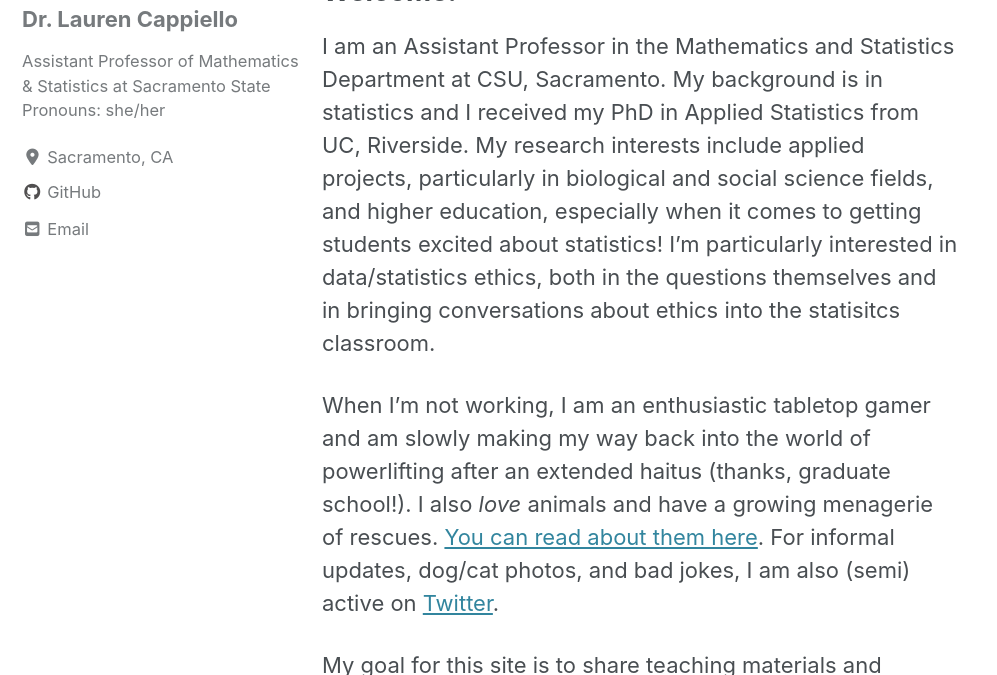
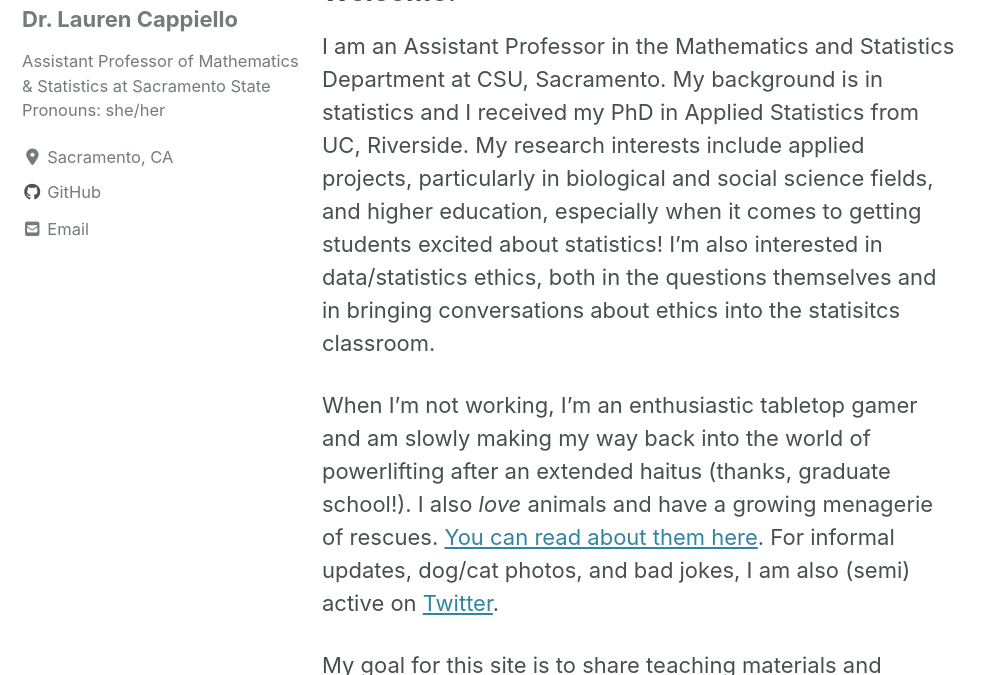
Before and after one commit to lgpcappiello/lgpcappiello.github.io, a Jekyll site: the page built from index.md, in a window 1280 px wide and 900 px high, cut to the strip 225-900 px from the top of the window. Shown: the whole strip, without its empty margins (0-997 px from the left). Built offline with Jekyll 4.4.1, drawn with Linux system fonts in a browser that asks for light colours; cached includes are drawn as plain includes; nearby versions of some CDN libraries; our own code applies the rules of GitHub Pages for plain Markdown files.

Commit message:
Update index.md

```diff
--- a/index.md
+++ b/index.md
@@ -6,9 +6,9 @@
 
 ## Welcome!
 
-I am an Assistant Professor in the Mathematics and Statistics Department at CSU, Sacramento. My background is in statistics and I received my PhD in Applied Statistics from UC, Riverside. My research interests include applied projects, particularly in biological and social science fields, and higher education, especially when it comes to getting students excited about statistics! I'm particularly interested in data/statistics ethics, both in the questions themselves and in bringing conversations about ethics into the statisitcs classroom.
+I am an Assistant Professor in the Mathematics and Statistics Department at CSU, Sacramento. My background is in statistics and I received my PhD in Applied Statistics from UC, Riverside. My research interests include applied projects, particularly in biological and social science fields, and higher education, especially when it comes to getting students excited about statistics! I'm also interested in data/statistics ethics, both in the questions themselves and in bringing conversations about ethics into the statisitcs classroom.
 
-When I'm not working, I am an enthusiastic tabletop gamer and am slowly making my way back into the world of powerlifting after an extended haitus (thanks, graduate school!). I also *love* animals and have a growing menagerie of rescues. <a href="https://lgpcappiello.github.io/Meet-the-Rescues/">You can read about them here</a>. For informal updates, dog/cat photos, and bad jokes, I am also (semi) active on <a href="https://twitter.com/lgpcappiello" target="_blank">Twitter</a>.
+When I'm not working, I'm an enthusiastic tabletop gamer and am slowly making my way back into the world of powerlifting after an extended haitus (thanks, graduate school!). I also *love* animals and have a growing menagerie of rescues. <a href="https://lgpcappiello.github.io/Meet-the-Rescues/">You can read about them here</a>. For informal updates, dog/cat photos, and bad jokes, I am also (semi) active on <a href="https://twitter.com/lgpcappiello" target="_blank">Twitter</a>.
 
 My goal for this site is to share teaching materials and information on my research. Course materials may be found under "Teaching", with original LaTeX and markdown files on my Github. I am always open to collaboration and mentoring student research and am happy to work on projects outside of the current scope of my research. I also do consulting work as time permits. Please feel free to reach out to me with any questions.
 
```
